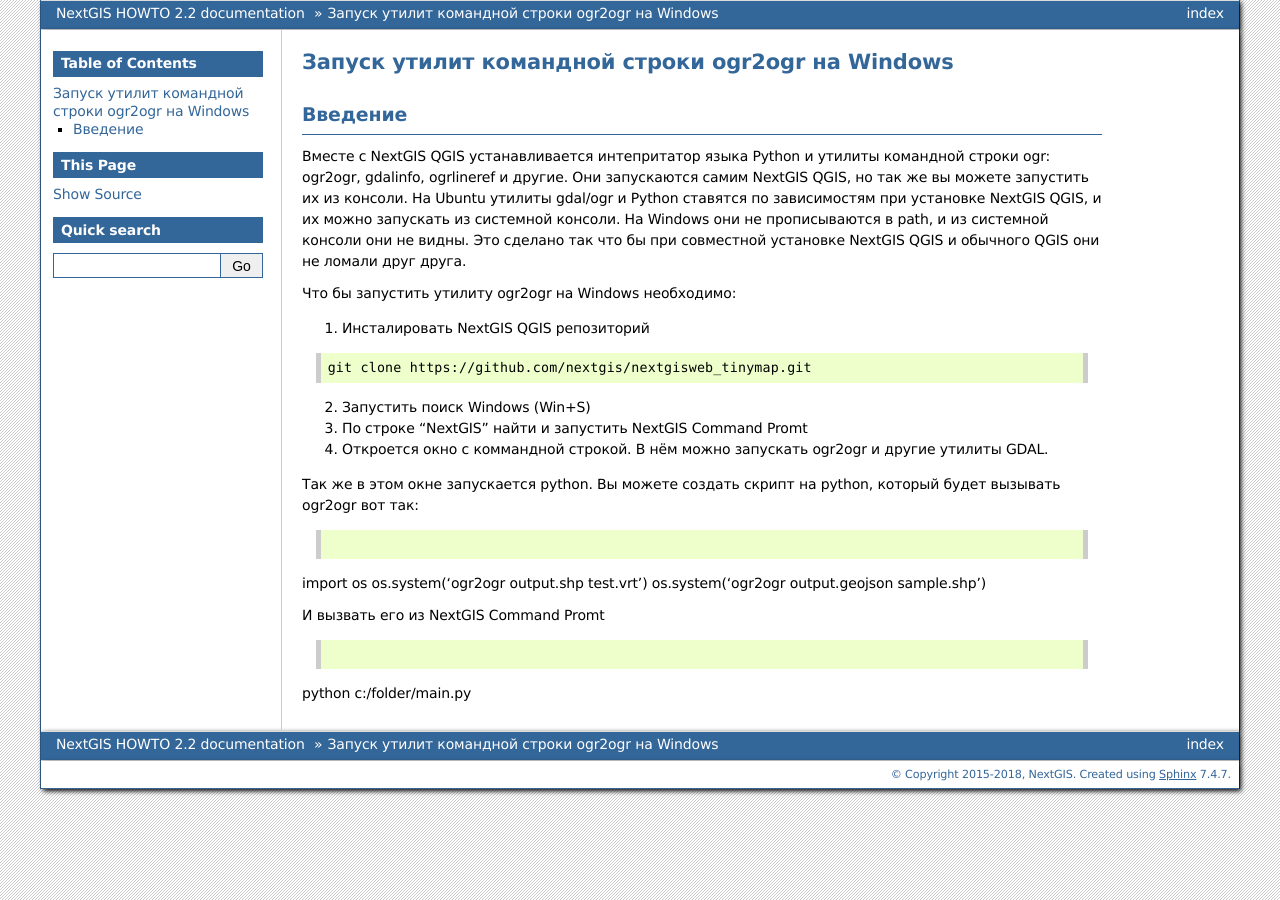
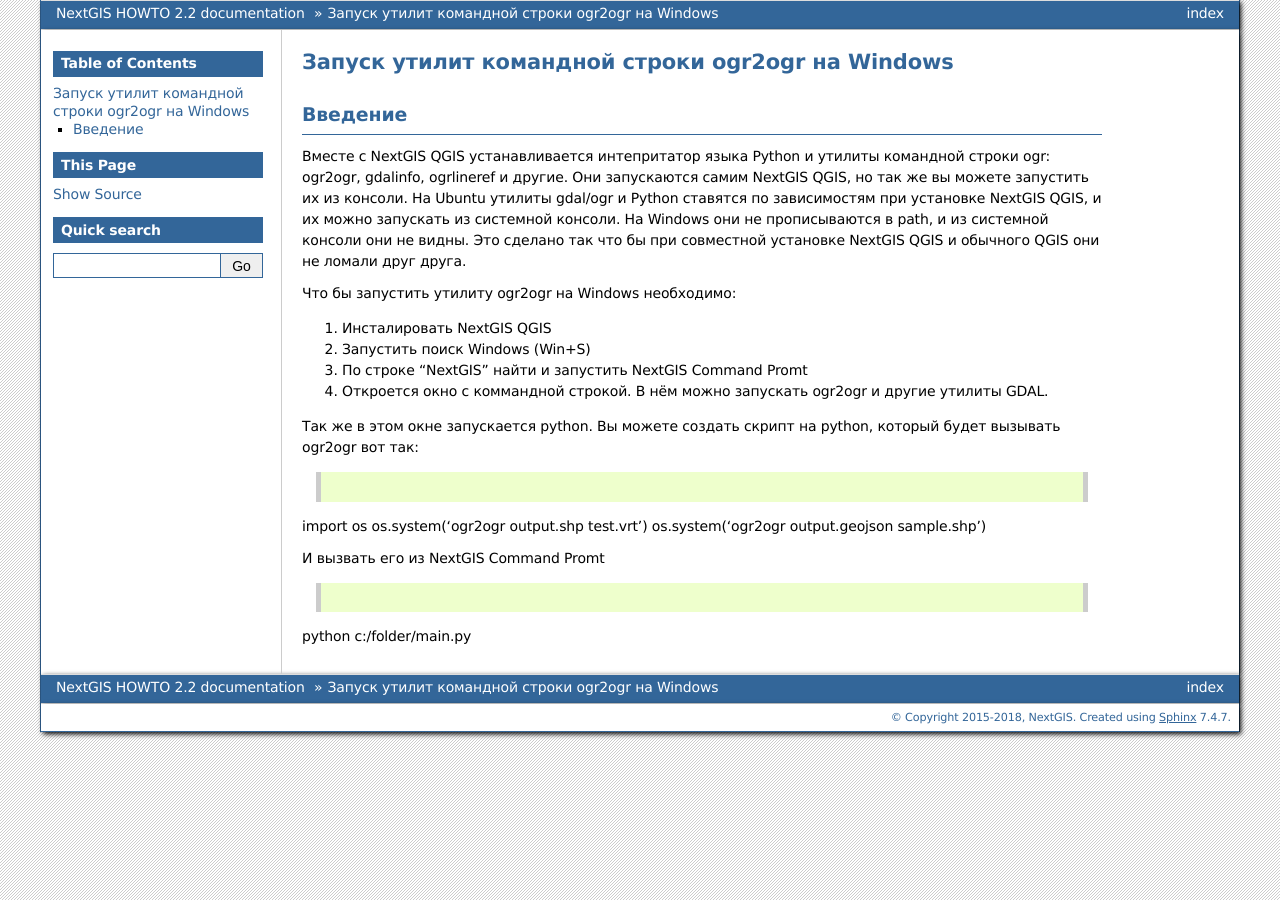
Before and after one commit to nextgis/docs_howto, a Sphinx documentation site: the page built from source/ogr2ogr_windows.rst, in a window 1280 px wide. Built offline with Sphinx 7.4.7, drawn with Linux system fonts in a browser that asks for light colours; formulas are drawn with MathJax 3; pages that are not in the unit, such as notebooks, are missing from menus.

Commit message:
Update ogr2ogr_windows.rst

```diff
--- a/source/ogr2ogr_windows.rst
+++ b/source/ogr2ogr_windows.rst
@@ -15,13 +15,7 @@
 
 Что бы запустить утилиту ogr2ogr на Windows необходимо:
 
-1. Инсталировать NextGIS QGIS репозиторий
-
-.. code-block:: bash
-
-   git clone https://github.com/nextgis/nextgisweb_tinymap.git
-
-
+1. Инсталировать NextGIS QGIS
 2. Запустить поиск Windows (Win+S)
 3. По строке "NextGIS" найти и запустить NextGIS Command Promt
 4. Откроется окно с коммандной строкой. В нём можно запускать ogr2ogr и другие утилиты GDAL.
```
